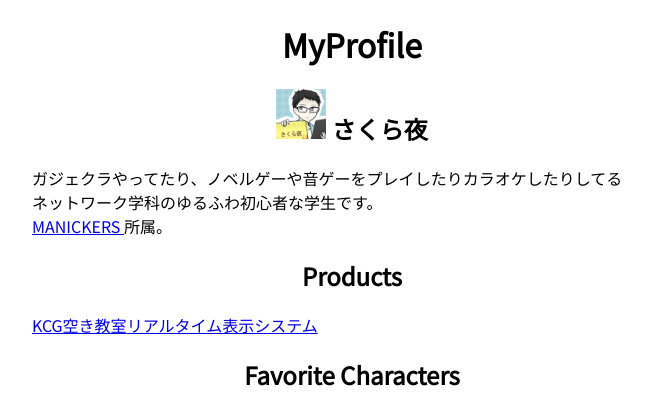
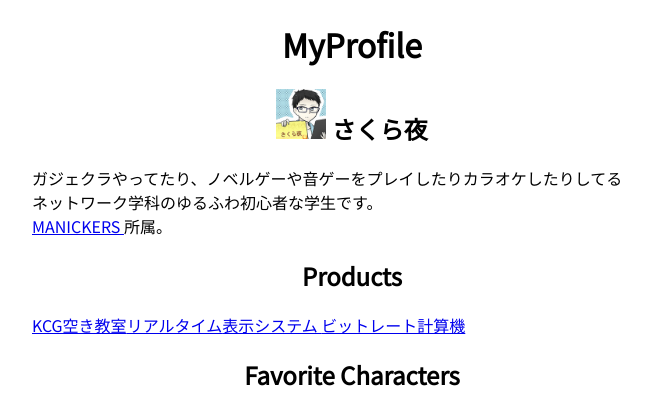
Before and after one commit to sakurayoru/sakurayoru.dev, a plain HTML site: page index.html in a window 1280 px wide. Shown: the top 408 px of the page, without its empty margins (288-939 px from the left). Drawn offline with Linux system fonts and the light colour scheme.

Commit message:
[update]add product

```diff
--- a/index.html
+++ b/index.html
@@ -38,6 +38,9 @@
     </h2>
     <a href="https://kcgfreeroom.netlify.com" target="_blank" rel="noopener noreferrer" class="nobr">
         KCG空き教室<wbr>リアルタイム<wbr>表示システム
+    </a>
+    <a href="html/bitratecalc.html" target="_blank" rel="noopener noreferrer">
+        ビットレート計算機
     </a>
         <h2>
             Favorite Characters
```
